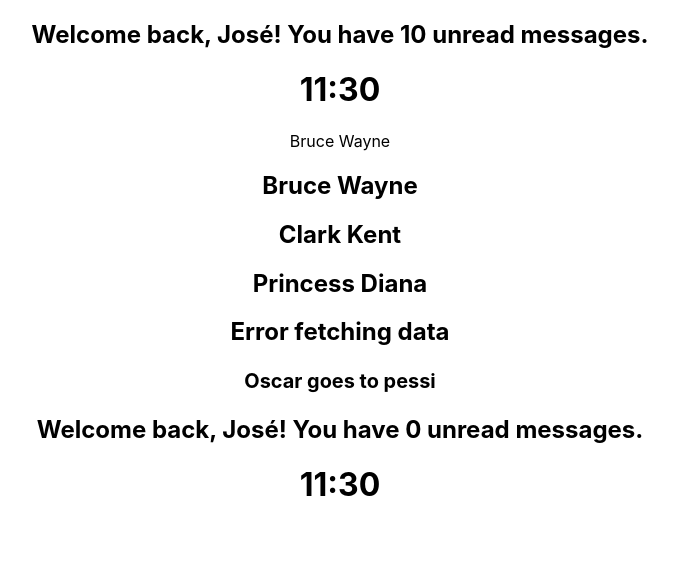
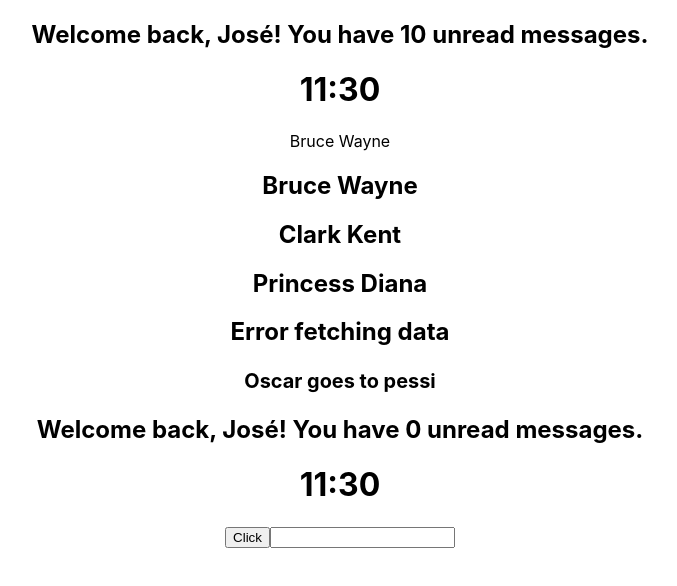
Before and after one commit to cardosoj3-ppb/G-Retro, a React (Create React App) app in the folder apps/react-typescript-demo/: page / in a window 1280 px wide. Shown: the top 586 px of the page, without its empty margins (300-977 px from the left). Built offline with nearby package versions, Linux system fonts and the light colour scheme.

Commit message:
feat(components): event Props

```diff
--- a/apps/react-typescript-demo/src/App.tsx
+++ b/apps/react-typescript-demo/src/App.tsx
@@ -1,6 +1,8 @@
 import './App.css';
+import { Button } from './components/Button';
 import { Greet } from './components/Greet';
 import { Heading } from './components/Heading';
+import { Input } from './components/Inputs';
 import { Oscar } from './components/Oscar';
 import { Person } from './components/Person';
 import { PersonList } from './components/PersonList';
@@ -38,6 +40,12 @@
         <Heading> Oscar goes to pessi</Heading>
       </Oscar>
       <Greet name="José" isLoggedIn={true} />
+      <Button
+        handleClick={(event, id) => {
+          console.log('Button Clicked!', event, 'id: ', id);
+        }}
+      />
+      <Input value="" handleChange={event => console.log(event)} />
     </div>
   );
 }
--- /dev/null
+++ b/apps/react-typescript-demo/src/components/Button.tsx
@@ -0,0 +1,7 @@
+type buttonProps = {
+  handleClick: (event: React.MouseEvent<HTMLButtonElement>, id: number) => void;
+};
+
+export const Button = (props: buttonProps) => {
+  return <button onClick={event => props.handleClick(event, 1)}>Click</button>;
+};
--- /dev/null
+++ b/apps/react-typescript-demo/src/components/Inputs.tsx
@@ -0,0 +1,8 @@
+type inputProps = {
+  value: string;
+  handleChange: (event: React.ChangeEvent<HTMLInputElement>) => void;
+};
+
+export const Input = (props: inputProps) => {
+  return <input type="text" value={props.value} onChange={props.handleChange} />;
+};
```
